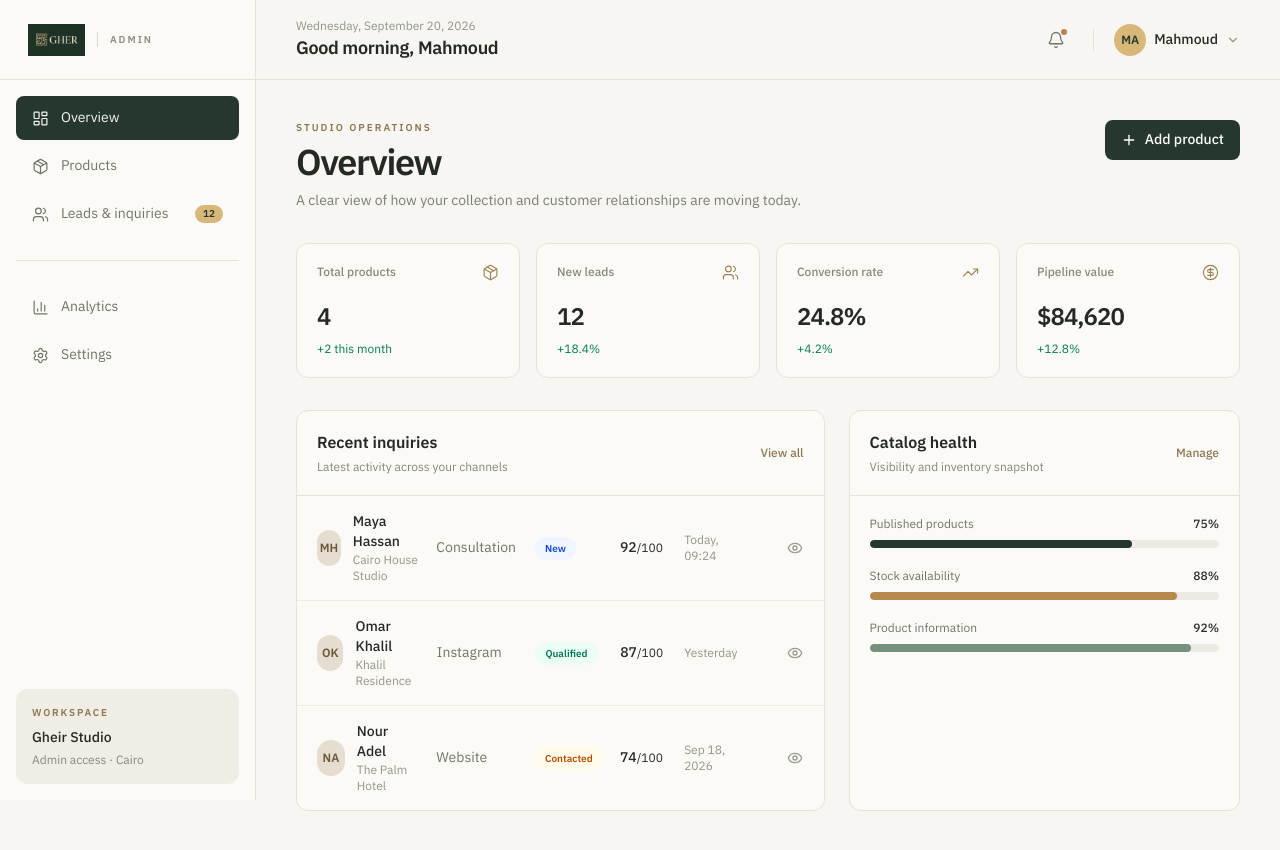
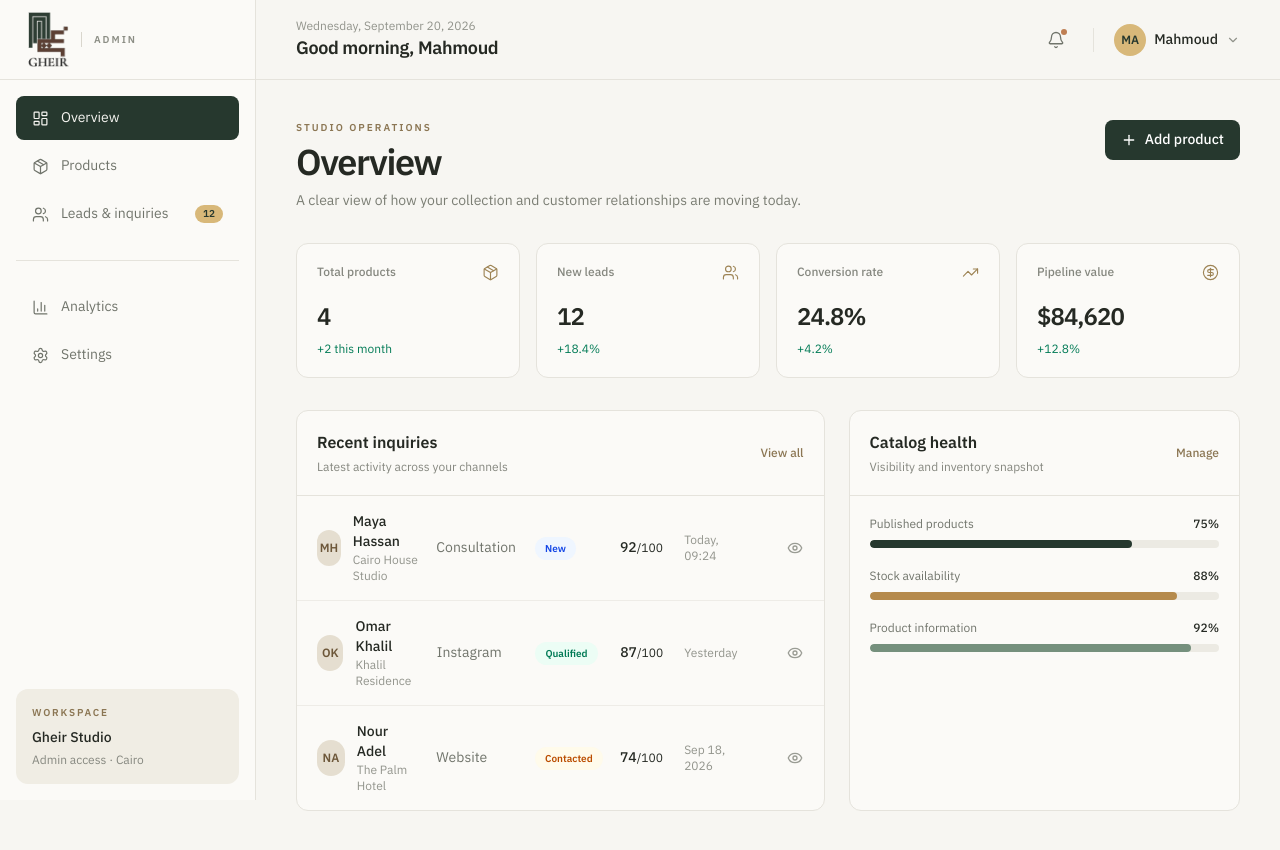
Before and after one commit to mahmoud2391997/gheir, a React (Vite) app: page /admin in a window 1280 px wide. Built offline with nearby package versions, Linux system fonts and the light colour scheme; a web font is replaced by a local one.

Commit message:
Fix admin route and branding

```diff
--- a/src/components/AdminPanel.tsx
+++ b/src/components/AdminPanel.tsx
@@ -1,4 +1,5 @@
 import { useMemo, useState } from "react";
+import { Logo } from "./Logo";
 import {
   BarChart3,
   Bell,
@@ -60,7 +61,7 @@ export function AdminPanel() {
 
   return <div className="min-h-screen bg-[#f7f6f2] text-[#252923]">
     <aside className="fixed inset-y-0 left-0 hidden w-64 border-r border-[#e5e3dc] bg-[#fbfaf7] lg:flex lg:flex-col">
-      <div className="flex h-20 items-center gap-3 border-b border-[#e5e3dc] px-7"><img src="/images/logo-lockup-dark.png" alt="Gheir" className="h-8 w-auto" /><span className="border-l border-[#d9d6cd] pl-3 text-[10px] font-semibold uppercase tracking-[0.2em] text-[#8b8d84]">Admin</span></div>
+      <div className="flex h-20 items-center gap-3 border-b border-[#e5e3dc] px-7"><Logo compact /><span className="border-l border-[#d9d6cd] pl-3 text-[10px] font-semibold uppercase tracking-[0.2em] text-[#8b8d84]">Admin</span></div>
       <nav className="flex flex-1 flex-col gap-1 p-4" aria-label="Admin navigation">
         {[['overview', LayoutDashboard, 'Overview'], ['products', Package, 'Products'], ['leads', Users, 'Leads & inquiries']].map(([key, Icon, label]) => <button key={key as string} onClick={() => setActive(key as typeof active)} className={`flex items-center gap-3 rounded-lg px-4 py-3 text-left text-sm transition-colors ${active === key ? "bg-[#26382e] text-[#f7f6f2]" : "text-[#70746b] hover:bg-[#efeee8] hover:text-[#252923]"}`}><Icon size={17} strokeWidth={1.7} />{label as string}{key === 'leads' && <span className="ml-auto rounded-full bg-[#d8b879] px-2 py-0.5 text-[10px] font-semibold text-[#26382e]">12</span>}</button>)}
         <div className="my-5 border-t border-[#e5e3dc]" />
```
Also changed, not shown: vercel.json.
